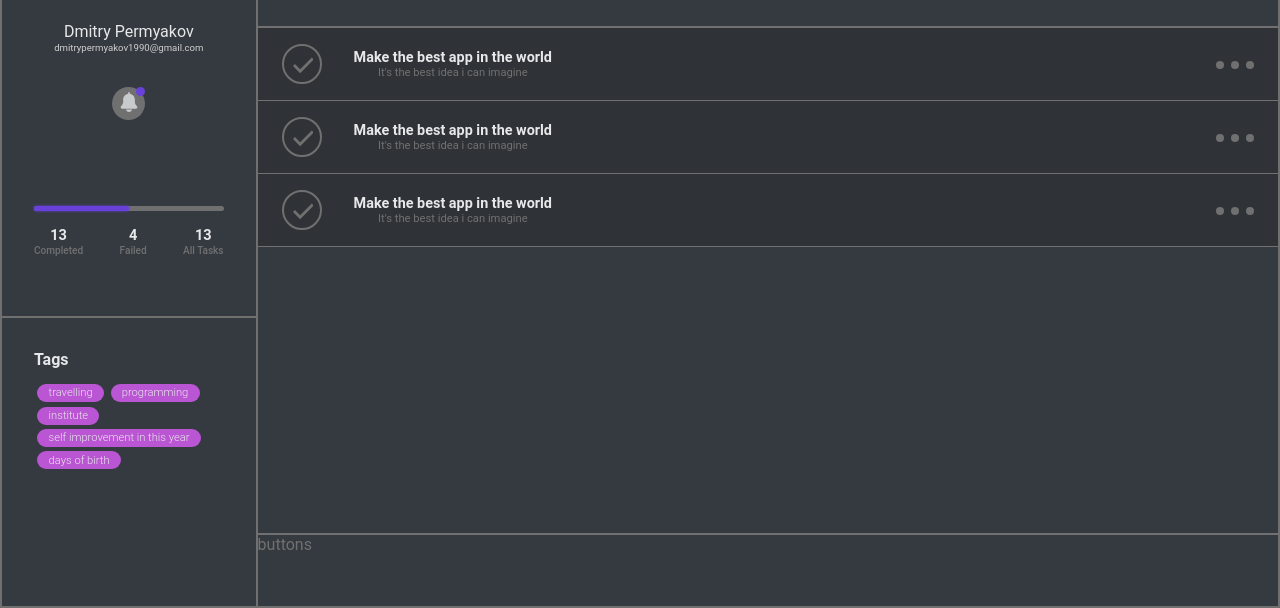
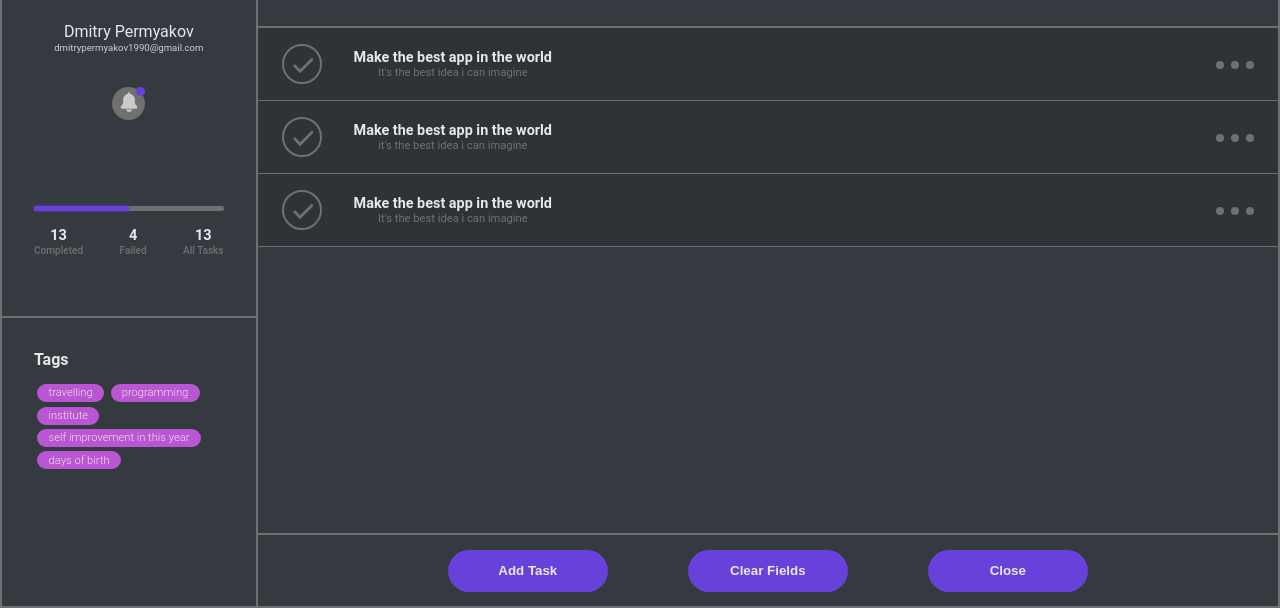
Before and after one commit to DmitriyPermyakov/NotesApp, a website: page ClientApp/Index.html in a window 1280 px wide. Shown: the part 192-800 px from the top of the page. Drawn offline with nearby package versions, Linux system fonts and the light colour scheme; files that its build step writes are made by us from their sources; files whose address does not match are found by name.

Commit message:
Added buttons

```diff
--- a/ClientApp/Index.html
+++ b/ClientApp/Index.html
@@ -150,8 +150,8 @@
                         </svg>
                     </div>
                     <div class="task-body">
-                        <h3 class="task-title">Make the best  app in the world</h3>
-                        <p class="task-description">It's the best idea i can imagine</p>
+                        <h3 class="task-title">make the best  app in the world</h3>
+                        <p class="task-description">it's the best idea i can imagine</p>
                     </div>
                     <div class="task-menu">
                         <div class="task-menu__icon">
@@ -185,7 +185,11 @@
             <form action="" class="tasks__form"></form>
         </div>
 
-        <div class="buttons bordered">buttons</div>
+        <div class="buttons bordered">
+            <button class="btn">add task</button>
+            <button class="btn">clear fields</button>
+            <button class="btn">close</button>
+        </div>
     </div>
 </body>
 </html>
--- a/ClientApp/src/sass/blocks/buttons.scss
+++ b/ClientApp/src/sass/blocks/buttons.scss
@@ -1,4 +1,36 @@
+@import '../vars.scss';
+
 .buttons {
     grid-column: 2 / 4;
     grid-row: 5 / 6;
+
+    display: flex;
+    justify-content: center;
+    align-items: center;
+
+    font-size: 1rem;
 }
+
+.btn {
+    margin: 0;
+    padding: 1em 2em;
+
+    width: 12em;
+
+    border: none;
+    border-radius: 3em;
+
+    font-weight: bold;
+    color: $hovered;
+    text-transform: capitalize;
+
+    background-color: $purple;
+}
+
+.btn + .btn {
+    margin-left: 6em;
+}
+
+.btn:hover {
+    border: 1px solid $hovered;
+}
--- a/ClientApp/src/sass/blocks/tasks.scss
+++ b/ClientApp/src/sass/blocks/tasks.scss
@@ -74,6 +74,10 @@
     text-align: center;
 }
 
+.task-body::first-letter {
+    text-transform: capitalize;
+}
+
 .task-title {
     margin: 0;
     padding: 0;
```
